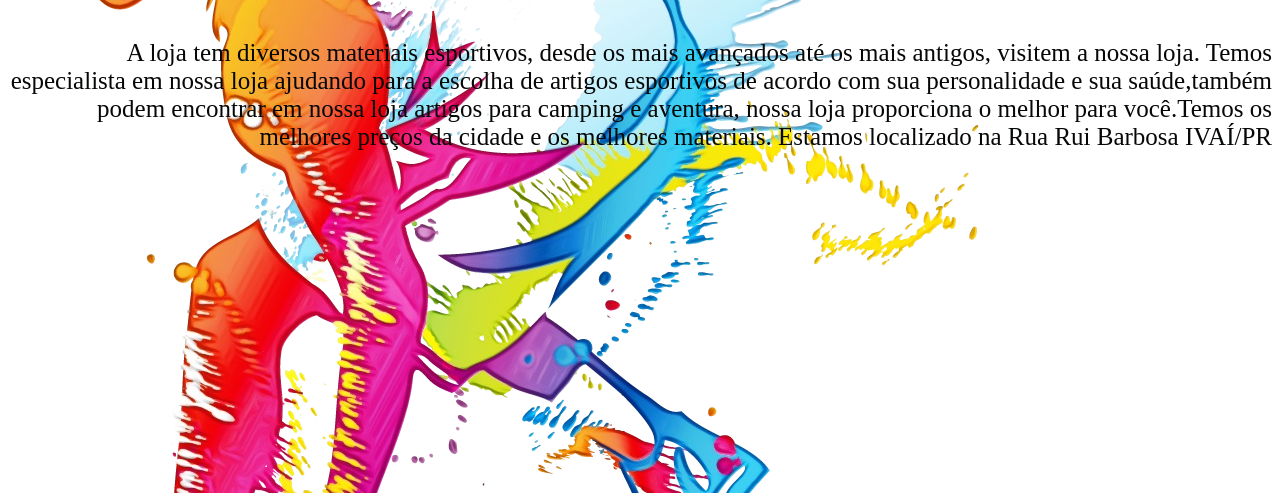
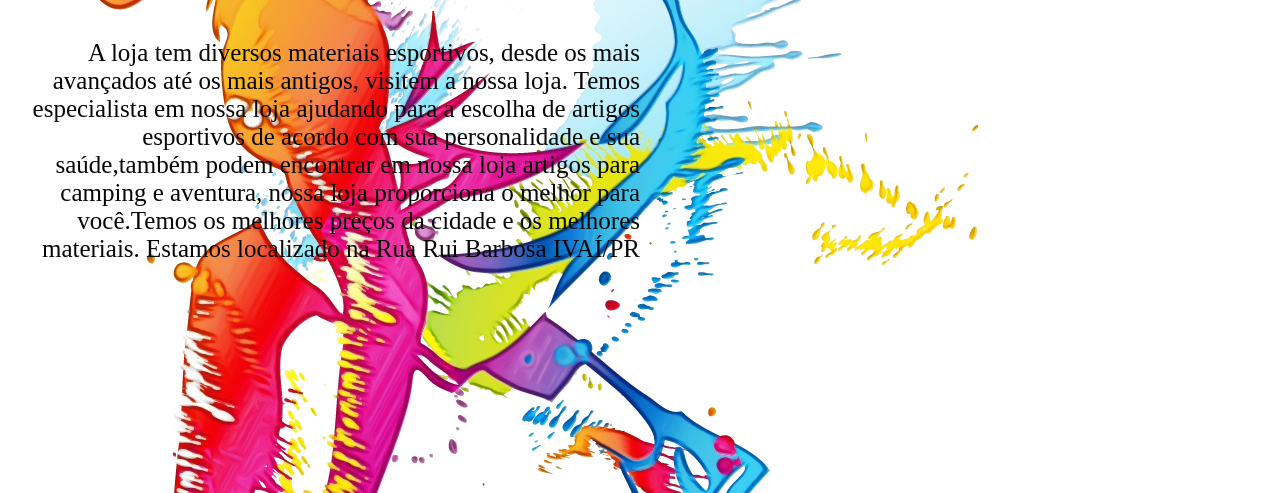
Before and after one commit to diegokotula/esportes, a plain HTML site: page index.htm in a window 1280 px wide. Shown: the part 307-800 px from the top of the page. Drawn offline with Linux system fonts and the light colour scheme.

Commit message:
234657890

```diff
--- a/index.htm
+++ b/index.htm
@@ -14,9 +14,10 @@
          <h1 class="titulo-principal">STORE SPORTS</h1>
 <h2 class="sub-titulo">Todos artigos esportivos</h2>
     </header>
+    <div class="coluna">
+        <p class="descricao">A loja tem diversos materiais esportivos, desde os mais avançados até os mais antigos, visitem a nossa loja.
+            Temos especialista em nossa loja ajudando para a escolha de artigos esportivos de acordo com sua personalidade e sua saúde,também podem encontrar em nossa loja artigos para camping e aventura, nossa loja proporciona o melhor para você.Temos os melhores preços da cidade e os melhores materiais.
+        Estamos localizado na Rua Rui Barbosa IVAÍ/PR</p>
+    </div>
 </body>
 </html>
-<p class="descricao">A loja tem diversos materiais esportivos, desde os mais avançados até os mais antigos, visitem a nossa loja.
-    Temos especialista em nossa loja ajudando para a escolha de artigos esportivos de acordo com sua personalidade e sua saúde,também podem encontrar em nossa loja artigos para camping e aventura, nossa loja proporciona o melhor para você.Temos os melhores preços da cidade e os melhores materiais.
-Estamos localizado na Rua Rui Barbosa IVAÍ/PR</p>
-<p class="descricao"></p>
--- a/style.css
+++ b/style.css
@@ -18,5 +18,8 @@ text-align: center;
     font-size: 25px;
     color: rgb(6, 7, 7);
     text-align: right;
-    display: grid;
 }
+.coluna{
+    width: 50%;
+    text-align: right;
+}
```
